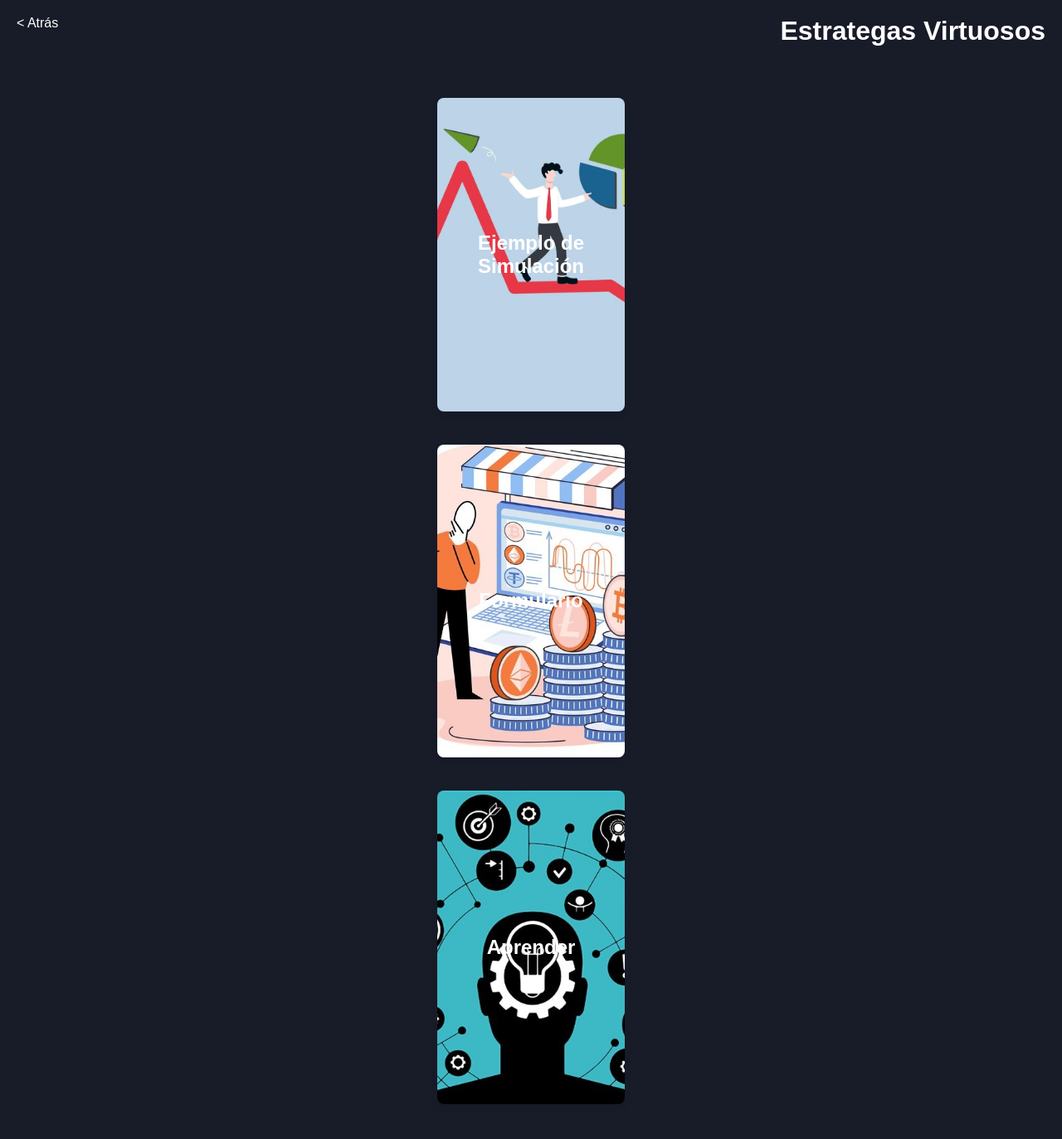
After one commit to CamargoUreyLizbethA/TSS-CASO2-2023, a PHP site: page /acciones.php in a window 1280 px wide. The commit adds this page. Shown: the whole page at 83% size. Run offline with PHP 8.4, Linux system fonts and the light colour scheme.

Commit message:
modificaciones

```diff
--- /dev/null
+++ b/TSS-caso2/TSS/TSS/acciones.php
@@ -0,0 +1,123 @@
+<!DOCTYPE html>
+<html lang="es">
+
+<head>
+    <meta charset="UTF-8">
+    <meta name="viewport" content="width=device-width, initial-scale=1.0">
+    <title>Tu Página</title>
+    <style>
+        body {
+            font-family: Arial, sans-serif;
+            margin: 0;
+            padding: 0;
+            background-color: #181c29;
+        }
+
+        .header {
+            background: #181c29;
+            color: #fff;
+            height: 2cm;
+            display: flex;
+            justify-content: space-between;
+            align-items: center;
+            padding: 0 20px;
+        }
+
+        .container {
+            max-width: 800px;
+            margin: 22px auto; /* Ajustado para compensar la altura del encabezado */
+            text-align: center;
+            display: flex;
+            flex-direction: column; /* Cambiado de 'row' a 'column' */
+            align-items: center; /* Centra las tarjetas horizontalmente */
+        }
+
+        .card {
+            position: relative;
+            background-color: #28324b;
+            border-radius: 8px;
+            box-shadow: 0 4px 8px rgba(0, 0, 0, 0.1);
+            margin: 20px;
+            width: 6cm;
+            height: 10cm;
+            overflow: hidden;
+            color: #fff;
+            /* Cambiar el color del texto a blanco */
+            display: flex;
+            flex-direction: column;
+            justify-content: center;
+            align-items: center;
+            cursor: pointer;
+            /* Cambiar el cursor a la manito cuando pases sobre la tarjeta */
+        }
+
+        .card img {
+            width: 100%;
+            height: 100%;
+            object-fit: cover;
+            /* Hace que la imagen cubra todo el contenedor sin distorsionarse */
+            z-index: 0;
+            /* Coloca la imagen detrás del texto */
+        }
+
+        .card h2 {
+            position: absolute;
+            top: 50%;
+            left: 50%;
+            transform: translate(-50%, -50%);
+            margin: 0;
+            /* Elimina el margen predeterminado del encabezado */
+        }
+
+        .header-btn {
+            margin-bottom: 20px;
+            color: #fff;
+            text-decoration: none;
+            font-size: 1em;
+        }
+
+        /* Estilo para el enlace dentro de la tarjeta */
+        .card a {
+            text-decoration: none;
+            /* Elimina el subrayado del enlace */
+            color: inherit;
+            /* Hereda el color del texto de la tarjeta */
+            display: block;
+            width: 100%;
+            height: 100%;
+        }
+    </style>
+</head>
+
+<body>
+    <div class="header">
+        <a class="header-btn" href="index.php">&lt; Atrás</a>
+        <h1>Estrategas Virtuosos</h1>
+    </div>
+
+    <div class="container">
+         <!-- Tarjeta "Ejemplo de Simulación" -->
+         <div class="card">
+            <a href="inversionCaso2.html">
+                <h2>Ejemplo de Simulación</h2>
+                <img src="imagenes/ejemplo.jpg" alt="Imagen Ejemplo de Simulación">
+            </a>
+        </div>
+        <!-- Tarjeta "Simular" -->
+        <div class="card">
+            <a href="formulario.php">
+                <h2>Formulario</h2>
+                <img src="imagenes/simulacion.jpg" alt="Imagen Simular">
+            </a>
+        </div>
+        <!-- Tarjeta "Aprender" -->
+        <div class="card">
+            <a href="aprender.php">
+                <h2>Aprender</h2>
+                <img src="imagenes/aprenderS.jpg" alt="Imagen Aprender">
+            </a>
+        </div>
+    </div>
+</body>
+
+</html>
--- a/TSS-caso2/TSS/TSS/estilos/acercaDeNosotros.css
+++ b/TSS-caso2/TSS/TSS/estilos/acercaDeNosotros.css
@@ -52,7 +52,7 @@ p {
 }
 
 .logo h1 {
-    font-size: 1.2rem; /* Tamaño del texto "SpottPlay" */
+    font-size: 1.2rem; /* Tamaño del texto  */
     margin: 0; /* Elimina los márgenes predeterminados */
 }
 .logo {
--- a/TSS-caso2/TSS/TSS/index.php
+++ b/TSS-caso2/TSS/TSS/index.php
@@ -54,7 +54,7 @@
             <li><a href="comp_inicio/AcercaDeNosotros.html">Acerca de Nosotros</a></li>
             <li><a href="comp_inicio/politicaDePrivacidad.html">Politica de Privacidad</a></li>
             <li><a href="comp_inicio/Ayuda.html">Centro de Ayuda</a></li>
-            <li><a href="inversionCaso2.html">Inversion Caso 2</a></li>
+            <li><a href="acciones.php">Acciones</a></li>
         </nav>
     </div>
 
```
Also changed, not shown: TSS-caso2/TSS/TSS/inversionCaso2.html (+29 -2 lines), TSS-caso2/TSS/TSS/aprender.php (added), TSS-caso2/TSS/TSS/formulario.php (added), TSS-caso2/TSS/TSS/imagenes/aprenderS.jpg (added), TSS-caso2/TSS/TSS/imagenes/ejemplo.jpg (added), TSS-caso2/TSS/TSS/imagenes/formulario.jpg (added), TSS-caso2/TSS/TSS/imagenes/formularioS.jpg (added), TSS-caso2/TSS/TSS/imagenes/simulacion.jpg (added).
